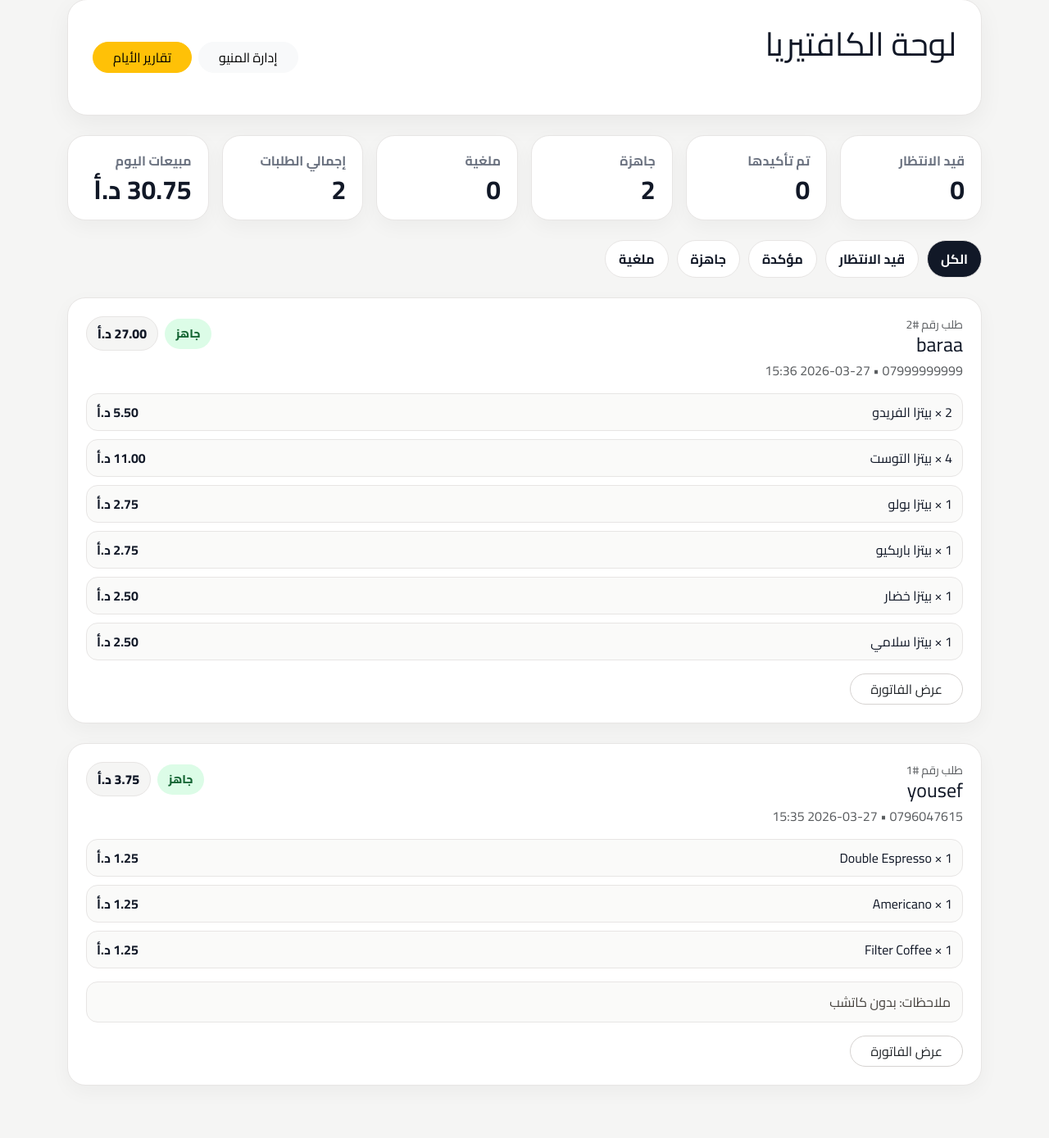
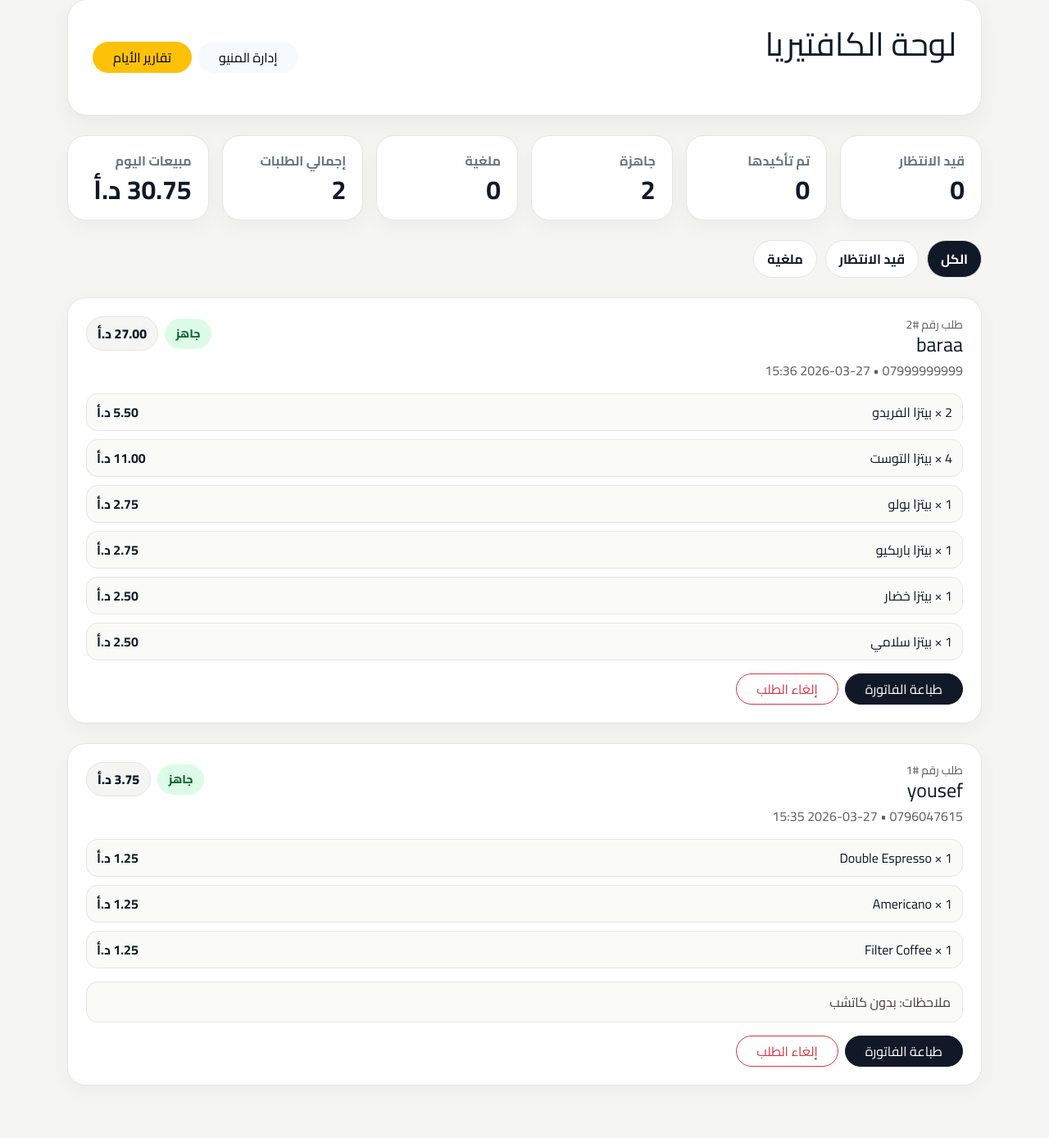
Before and after one commit to yousef-yasin/ArabCafeAAU, a Flask app: page /admin in a window 1280 px wide. Shown: the part 134-1523 px from the top of the page at 82% size. Run offline with Flask 3, Linux system fonts and the light colour scheme; a user stored in the database is signed in; some libraries are stand-ins or nearby versions.

Commit message:
Add files via upload

```diff
--- a/cafeteria_db_ready/templates/admin_dashboard.html
+++ b/cafeteria_db_ready/templates/admin_dashboard.html
@@ -5,7 +5,7 @@
   <div class="dashboard-hero mb-4">
     <div>
       <h1 class="mb-2">لوحة الكافتيريا</h1>
-      <p class="mb-0 text-white-50">إدارة الطلبات، تأكيد الطلب، طباعة الفاتورة، ومراقبة شغل اليوم.</p>
+      <p class="mb-0 text-white-50">عرض الطلبات، طباعة الفاتورة، أو إلغاء الطلب فقط.</p>
     </div>
     <div class="d-flex flex-wrap gap-2">
       <a href="{{ url_for('manage_menu') }}" class="btn btn-light rounded-pill px-4">إدارة المنيو</a>
@@ -22,13 +22,11 @@
     <div class="col-lg col-md-4 col-6"><div class="stat-card"><span>مبيعات اليوم</span><strong>{{ '%.2f'|format(stats.sales_today) }} د.أ</strong></div></div>
   </div>
 
-  <div class="filter-bar mb-4">
-    <a href="{{ url_for('admin_dashboard') }}" class="filter-pill {% if not active_status %}active{% endif %}">الكل</a>
-    <a href="{{ url_for('admin_dashboard', status='pending') }}" class="filter-pill {% if active_status == 'pending' %}active{% endif %}">قيد الانتظار</a>
-    <a href="{{ url_for('admin_dashboard', status='confirmed') }}" class="filter-pill {% if active_status == 'confirmed' %}active{% endif %}">مؤكدة</a>
-    <a href="{{ url_for('admin_dashboard', status='ready') }}" class="filter-pill {% if active_status == 'ready' %}active{% endif %}">جاهزة</a>
-    <a href="{{ url_for('admin_dashboard', status='cancelled') }}" class="filter-pill {% if active_status == 'cancelled' %}active{% endif %}">ملغية</a>
-  </div>
+ <div class="filter-bar mb-4">
+  <a href="{{ url_for('admin_dashboard') }}" class="filter-pill {% if not active_status %}active{% endif %}">الكل</a>
+  <a href="{{ url_for('admin_dashboard', status='pending') }}" class="filter-pill {% if active_status == 'pending' %}active{% endif %}">قيد الانتظار</a>
+  <a href="{{ url_for('admin_dashboard', status='cancelled') }}" class="filter-pill {% if active_status == 'cancelled' %}active{% endif %}">ملغية</a>
+</div>
 
   <div id="orders-container">
     {% include 'partials/orders_list.html' %}
--- a/cafeteria_db_ready/templates/admin_login.html
+++ b/cafeteria_db_ready/templates/admin_login.html
@@ -18,7 +18,6 @@
       </div>
       <button class="btn btn-warning btn-lg w-100 rounded-pill fw-bold">دخول</button>
     </form>
-    <div class="mt-3 small text-muted text-center">username: admin | password: admin123</div>
   </div>
 </div>
 {% endblock %}
--- a/cafeteria_db_ready/templates/partials/orders_list.html
+++ b/cafeteria_db_ready/templates/partials/orders_list.html
@@ -30,25 +30,15 @@
       {% endif %}
 
       <div class="d-flex flex-wrap gap-2 mt-3">
-        {% if order.status == 'pending' %}
-        <form method="POST" action="{{ url_for('confirm_order', order_id=order.id) }}">
-          <button class="btn btn-warning rounded-pill px-4">تأكيد + طباعة</button>
+        <a href="{{ url_for('print_receipt', order_id=order.id) }}" class="btn btn-dark rounded-pill px-4">
+          طباعة الفاتورة
+        </a>
+
+        {% if order.status != 'cancelled' %}
+        <form method="POST" action="{{ url_for('cancel_order', order_id=order.id) }}">
+          <button class="btn btn-outline-danger rounded-pill px-4">إلغاء الطلب</button>
         </form>
         {% endif %}
-
-        {% if order.status in ['pending', 'confirmed'] %}
-        <form method="POST" action="{{ url_for('ready_order', order_id=order.id) }}">
-          <button class="btn btn-success rounded-pill px-4">تجهيز الطلب</button>
-        </form>
-        {% endif %}
-
-        {% if order.status != 'cancelled' and order.status != 'ready' %}
-        <form method="POST" action="{{ url_for('cancel_order', order_id=order.id) }}">
-          <button class="btn btn-outline-danger rounded-pill px-4">إلغاء</button>
-        </form>
-        {% endif %}
-
-        <a href="{{ url_for('print_receipt', order_id=order.id) }}" class="btn btn-outline-dark rounded-pill px-4">عرض الفاتورة</a>
       </div>
     </div>
   </div>
```
